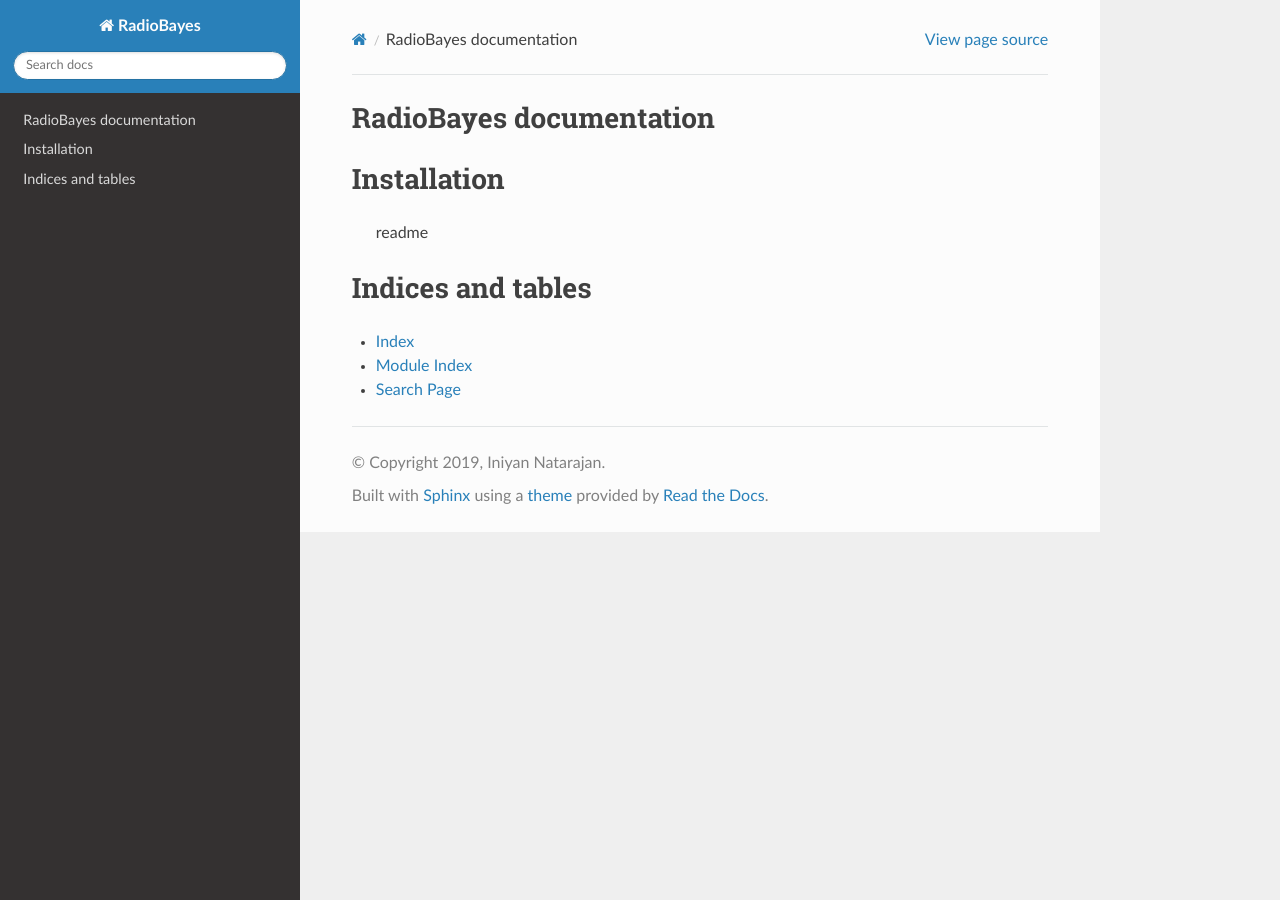
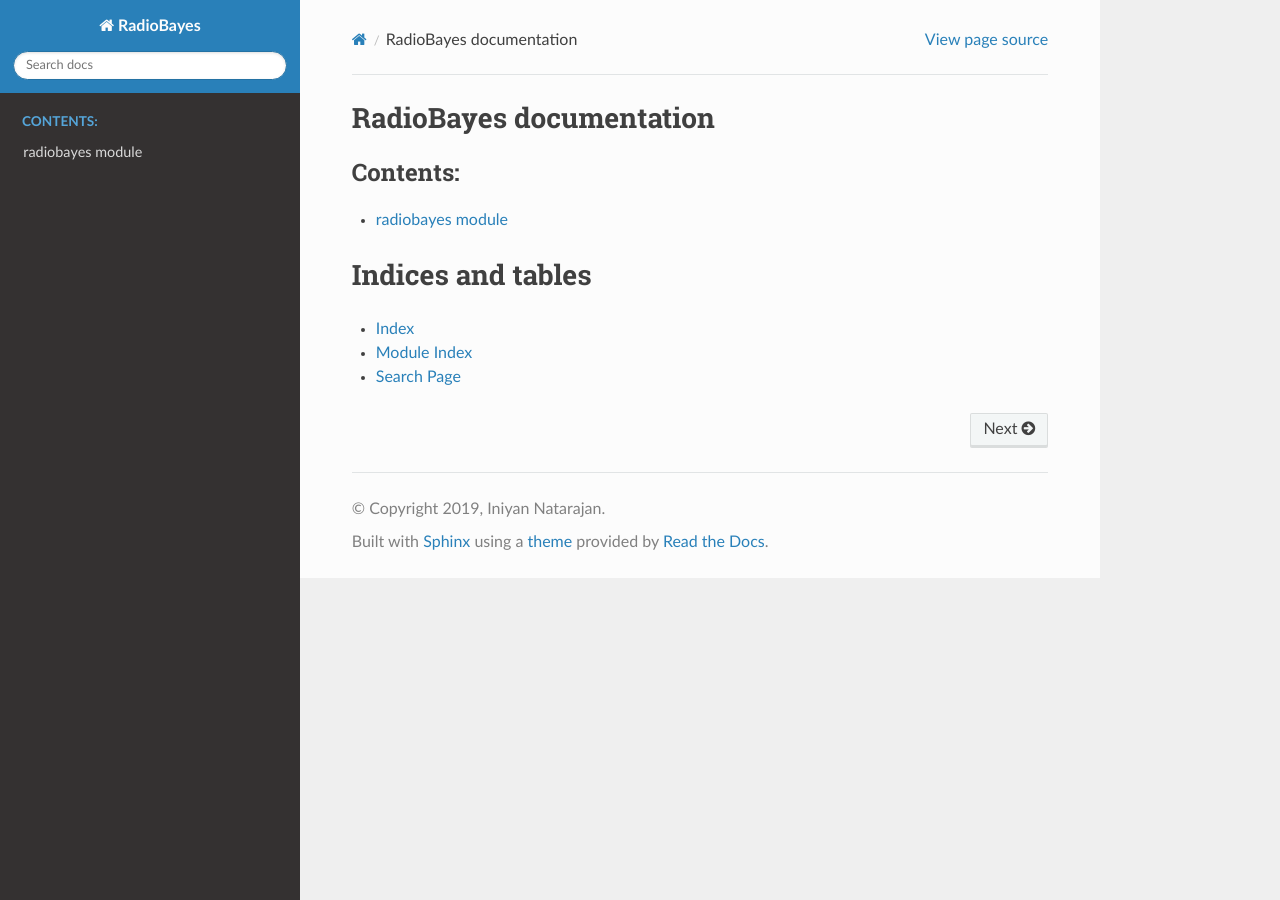
Before and after one commit to iniyannatarajan/zagros, a Sphinx documentation site: the page built from docs/source/index.rst, in a window 1280 px wide. Built offline with Sphinx 7.4.7 and the Read the Docs theme 2.0.0, drawn with Linux system fonts in a browser that asks for light colours.

Commit message:
Add radiobayes doc using sphinx-apidoc

```diff
--- a/docs/source/index.rst
+++ b/docs/source/index.rst
@@ -10,9 +10,7 @@ RadioBayes documentation
    :maxdepth: 2
    :caption: Contents:
 
-Installation
-============
-   readme
+   radiobayes
 
 Indices and tables
 ==================
```
Also changed, not shown: docs/source/radiobayes.rst (added, +7 -0 lines).
